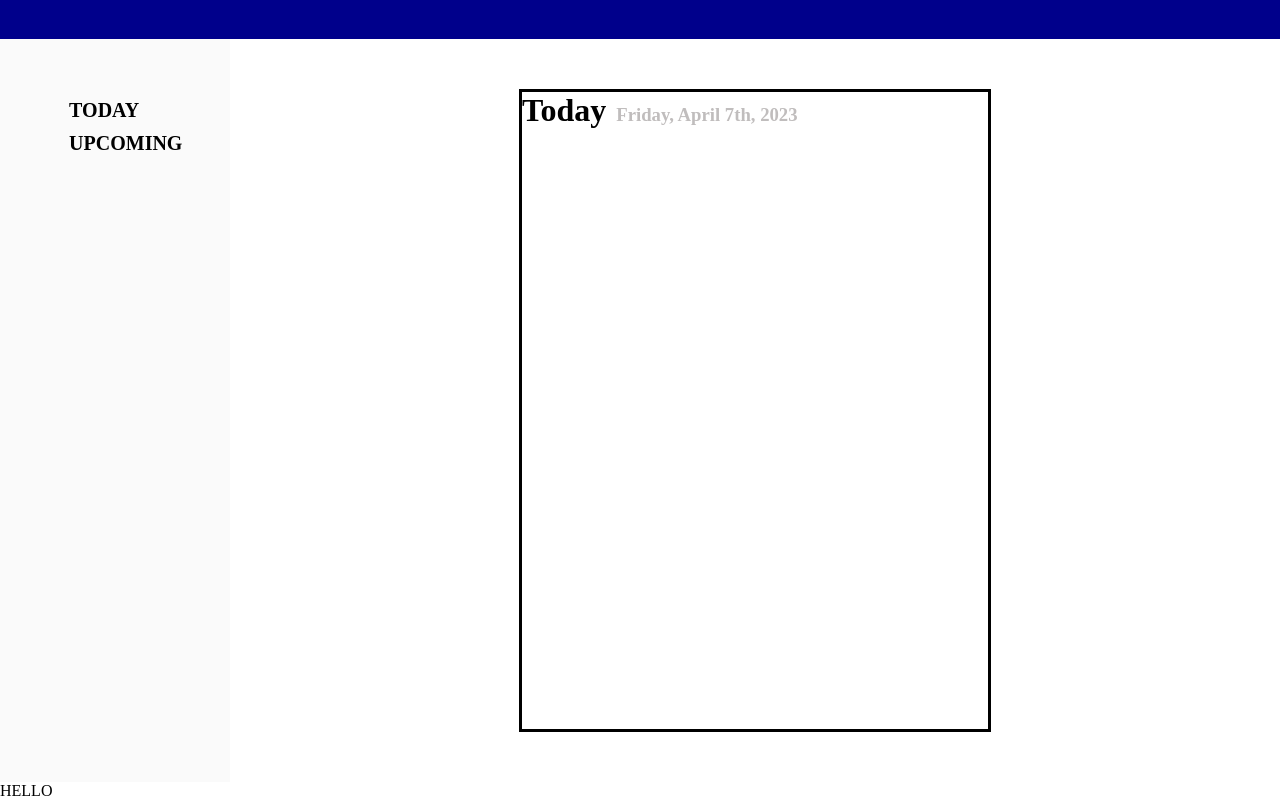
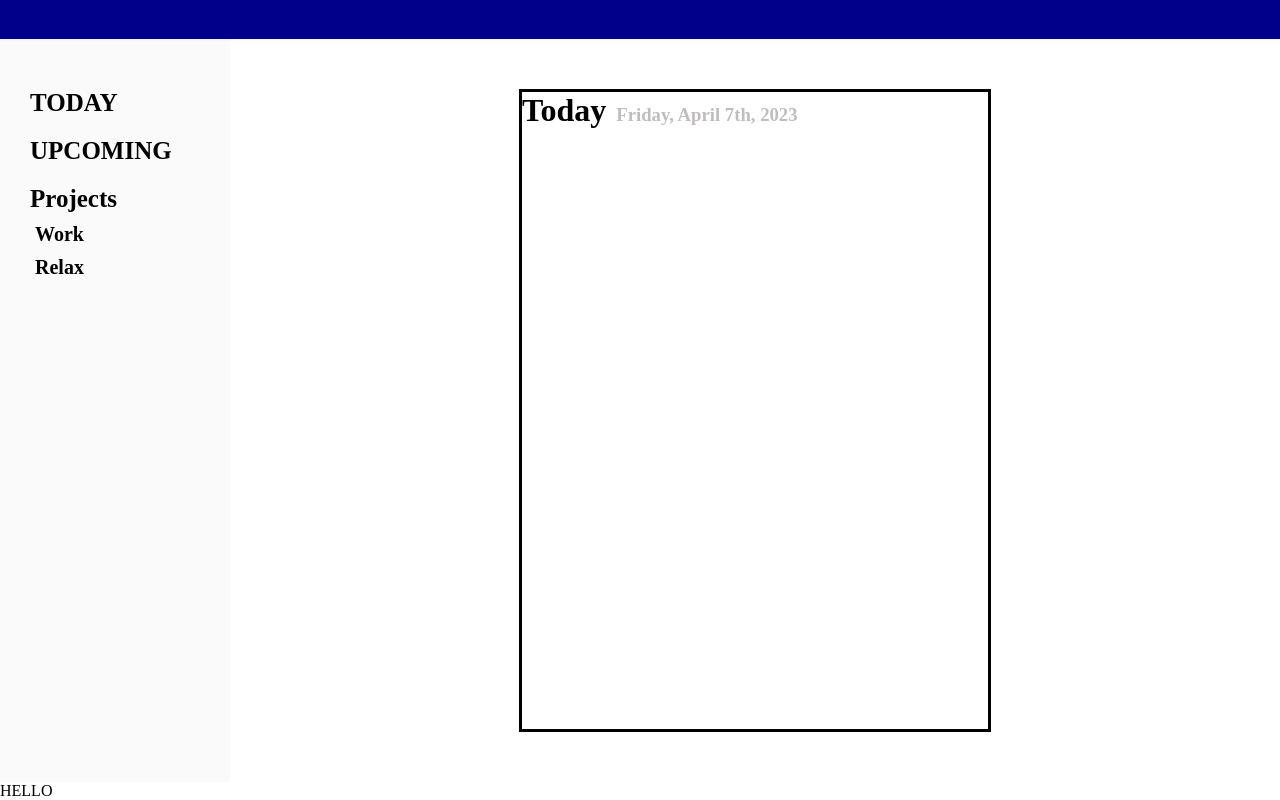
Before and after one commit to Szoker527/Todo-List, a website built with webpack: page dist/index.html in a window 1280 px wide. Built offline with nearby package versions, Linux system fonts and the light colour scheme.

Commit message:
Added func to display new topics in project

```diff
--- a/src/functions/arrays.js
+++ b/src/functions/arrays.js
@@ -1,5 +1,5 @@
 import format from 'date-fns/format'
-export {addTask, findTopic, findDateArray}
+export {addTask, findTopic, findDateArray, displayAllTopics}
 // Here are functions that add objects to arrays, store them and display them on page.
 
 const dateArray = []
@@ -66,3 +66,16 @@ function findDateArray(date) {
     });
     console.log(newArray)
 }
+
+function displayAllTopics() {
+    const newArray = [];
+    dateArray.forEach(function(obj) {
+        const newobjArray = obj.tasks
+        for (let i = 0; i < newobjArray.length; i++) {
+            const newobj = newobjArray[i]
+            newArray.push(newobj._mainTopic)
+        }
+
+    });
+    return newArray
+}
--- /dev/null
+++ b/src/functions/projects.js
@@ -0,0 +1,38 @@
+import { displayAllTopics } from "./arrays"
+
+function project() {
+    const leftMenu = document.querySelector(".left-menu")
+    const projectContainer = document.createElement("div")
+    const projectTitle = document.createElement("div")
+
+
+    projectContainer.classList.add("projects")
+    projectTitle.classList.add("project-title")
+    projectTitle.textContent = "Projects"
+
+    projectContainer.appendChild(projectTitle)
+    leftMenu.appendChild(projectContainer)
+
+    const projectTopics = filterTopic()
+    for (let i = 0; i < projectTopics.length; i++) {
+        const element = projectTopics[i];
+        const divTopic = document.createElement("div")
+
+        divTopic.classList.add("project-topics")
+        divTopic.textContent = `${element}`
+        projectContainer.appendChild(divTopic)
+    }
+}
+
+function filterTopic() {
+    const arrayTopic = displayAllTopics()
+
+    const uniqueArray = arrayTopic.filter((item, index) => {
+        return arrayTopic.indexOf(item) === index;
+    });
+
+    return uniqueArray
+}
+
+
+export default project
--- a/src/functions/tasks.js
+++ b/src/functions/tasks.js
@@ -1,4 +1,4 @@
-export {currentDate, createTask}
+export {createTask}
 import {addTask} from "./arrays"
 import format from 'date-fns/format'
 // Here are tasks functions that create tasks objects
@@ -19,12 +19,5 @@ class tasks {
 function createTask(date, mainTopic, subTopic, title, description) {
     const result = format(new Date(date), 'yyyy-MM-dd')
     const newObj = new tasks(mainTopic, subTopic, title, description)
-    console.log(result)
     addTask(newObj, result)
 }
-
-function currentDate() {
-    const currentDate = new Date();
-    const formattedDate = format(currentDate, 'EEEE, MMMM do, yyyy');
-    return formattedDate;
-}
--- a/src/index.js
+++ b/src/index.js
@@ -3,8 +3,12 @@ import upcoming from "./pages/upcoming"
 import firstLoad from "./functions/firstLoad"
 import render from "./functions/render"
 import style from "./styles/style.css"
+import { createTask } from "./functions/tasks"
 
 
+createTask("2014 02 03", "Work", "morning", "What to do", "wdadadadadaada")
+createTask("2014 01 04", "Relax", "night", "Play games", "xxxxxxxxxxxxxxxxx")
+createTask("2014 03 05", "Relax", "wwww", "dsdsds", "xxxxxxxxxxxxxxxxx")
 firstLoad()
 
 const todayBtn = document.querySelector(".today-page")
--- a/src/pages/menu.js
+++ b/src/pages/menu.js
@@ -1,3 +1,4 @@
+import project from "../functions/projects"
 
 function menu() {
     const today = document.createElement("div")
@@ -11,6 +12,7 @@ function menu() {
 
     leftMenu.appendChild(today)
     leftMenu.appendChild(upcoming)
+    project()
 }
 
 export default menu
--- a/src/styles/style.css
+++ b/src/styles/style.css
@@ -27,11 +27,11 @@ main {
   background-color: #fafafa;
   display: flex;
   flex-direction: column;
-  padding: 60px 30%;
   font-weight: bold;
   font-size: 20px;
-  gap: 10px;
-
+  gap: 20px;
+  padding-left: 30px;
+  padding-top: 50px;
 }
 
 .menu {
@@ -54,3 +54,24 @@ main {
 .today-title h3 {
   color: #c0bdbd;
 }
+
+.today-page {
+  font-size: 25px;
+}
+
+.upcoming-page {
+  font-size: 25px;
+}
+
+.projects {
+}
+
+.project-title {
+  font-size: 25px;
+}
+
+.project-topics {
+  font-size: 20px;
+  padding-left: 5px;
+  padding-top: 10px;
+}
```
Also changed, not shown: dist/main.js.
